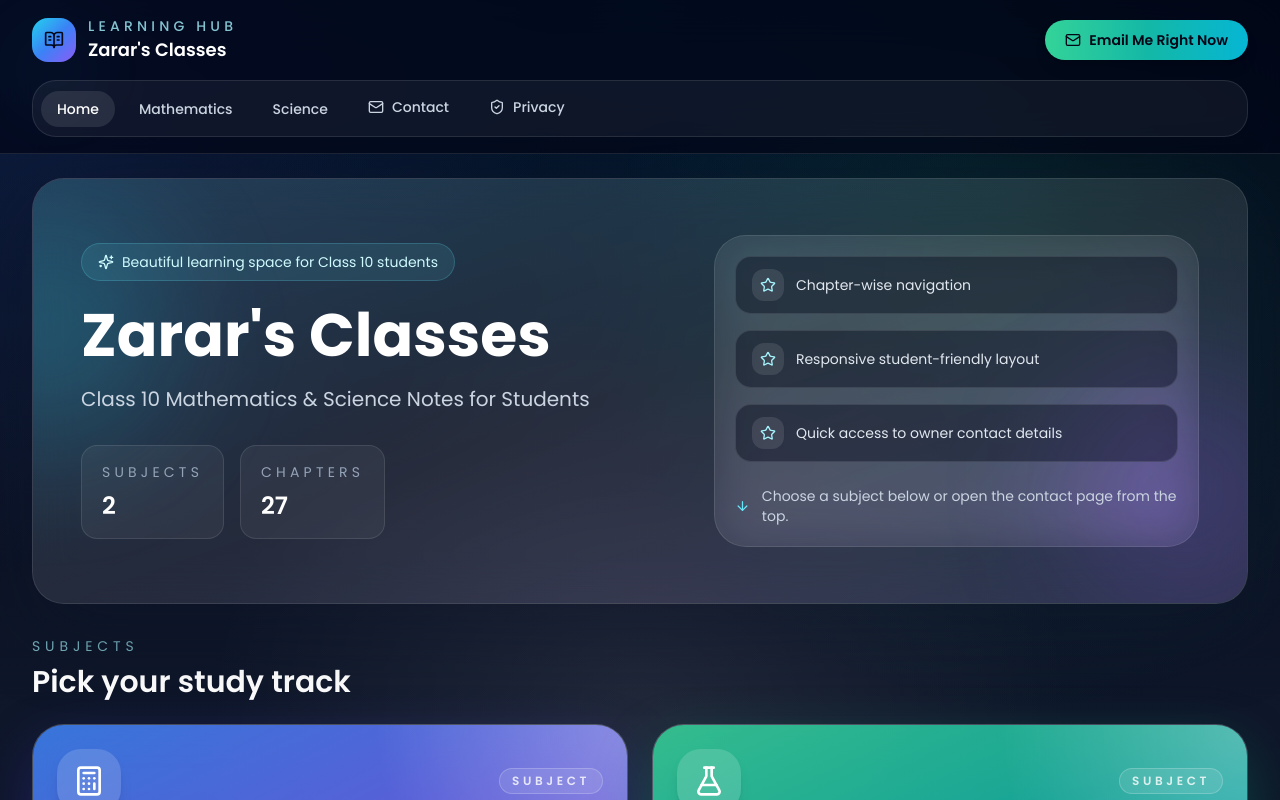
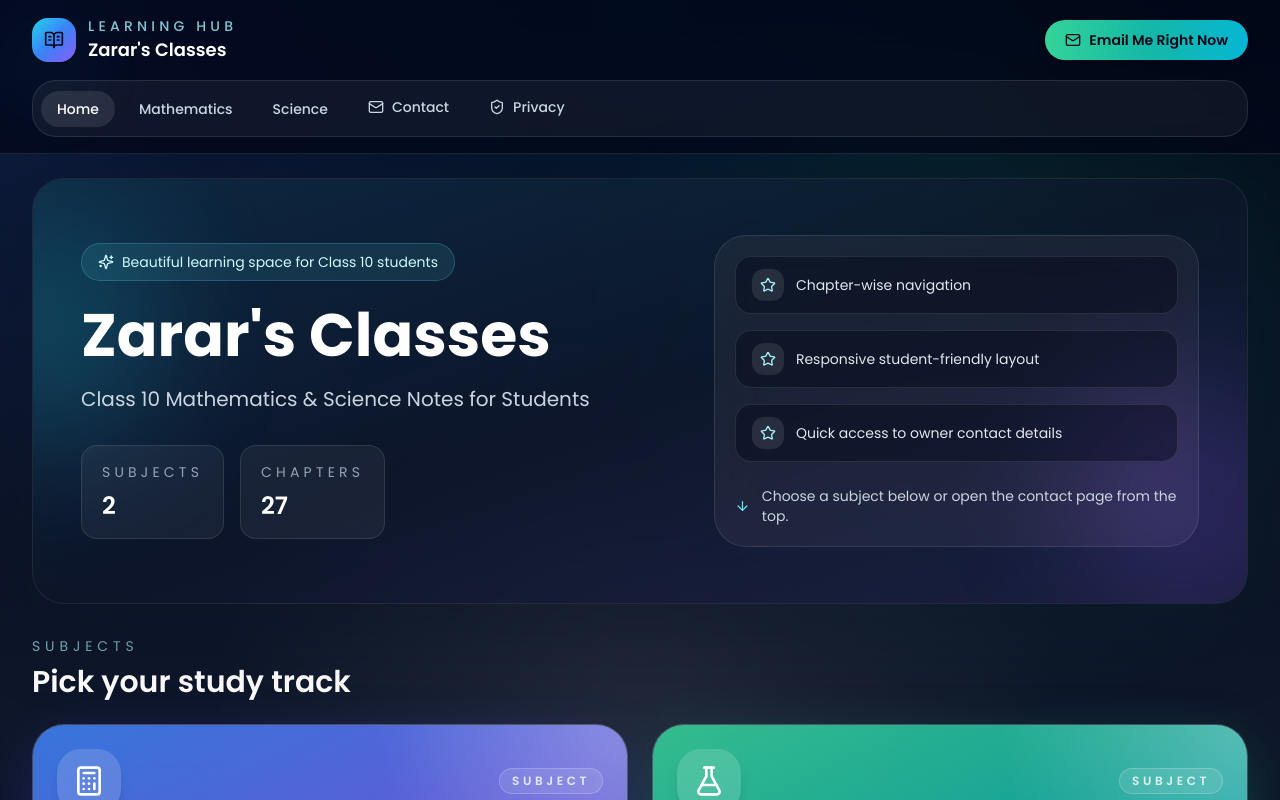
Before and after one commit to Zarar2357/Learning-Hub--Site-Zarar-s--lasses, a React (Vite) app: page / in a window 1280 px wide. Shown: the top 800 px of the page. Built offline with nearby package versions, Linux system fonts and the light colour scheme.

Commit message:
Improve color consistency on iOS

```diff
--- a/src/index.css
+++ b/src/index.css
@@ -9,8 +9,17 @@
     @apply border-white/10;
   }
 
+  html {
+    color-scheme: dark;
+    -webkit-text-size-adjust: 100%;
+  }
+
   body {
     @apply min-h-screen bg-slate-950 font-sans text-slate-100 antialiased;
+    -webkit-font-smoothing: antialiased;
+    -moz-osx-font-smoothing: grayscale;
+    text-rendering: optimizeLegibility;
+    background-color: #020617;
     background-image:
       radial-gradient(circle at top, rgba(14, 165, 233, 0.12), transparent 30%),
       linear-gradient(180deg, #020617 0%, #0f172a 50%, #020617 100%);
@@ -23,11 +32,29 @@
 
 @layer components {
   .glass-panel {
-    @apply border border-white/10 bg-white/10 backdrop-blur-xl;
+    border: 1px solid rgba(255, 255, 255, 0.08);
+    background: rgba(15, 23, 42, 0.72);
+    backdrop-filter: blur(24px) saturate(160%);
+    -webkit-backdrop-filter: blur(24px) saturate(160%);
     box-shadow: 0 24px 80px rgba(15, 23, 42, 0.36);
   }
 
   .section-shell {
-    @apply glass-panel rounded-[2rem];
+    @apply rounded-[2rem];
+    border: 1px solid rgba(255, 255, 255, 0.08);
+    background: rgba(15, 23, 42, 0.76);
+    backdrop-filter: blur(24px) saturate(160%);
+    -webkit-backdrop-filter: blur(24px) saturate(160%);
+    box-shadow: 0 24px 80px rgba(15, 23, 42, 0.36);
   }
 }
+
+@supports (-webkit-touch-callout: none) {
+  .glass-panel,
+  .section-shell {
+    background: rgba(15, 23, 42, 0.86);
+    border-color: rgba(255, 255, 255, 0.12);
+    backdrop-filter: blur(18px) saturate(175%);
+    -webkit-backdrop-filter: blur(18px) saturate(175%);
+  }
+}
```
Also changed, not shown: 4 other files (tests, documents, lock files or other folders).
